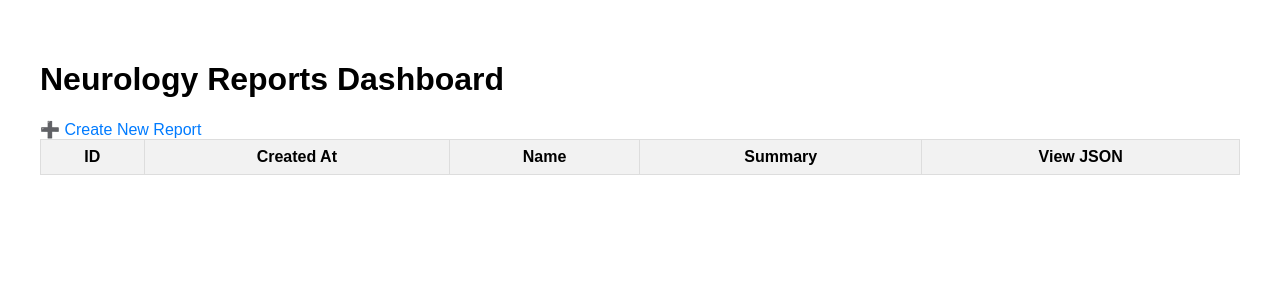
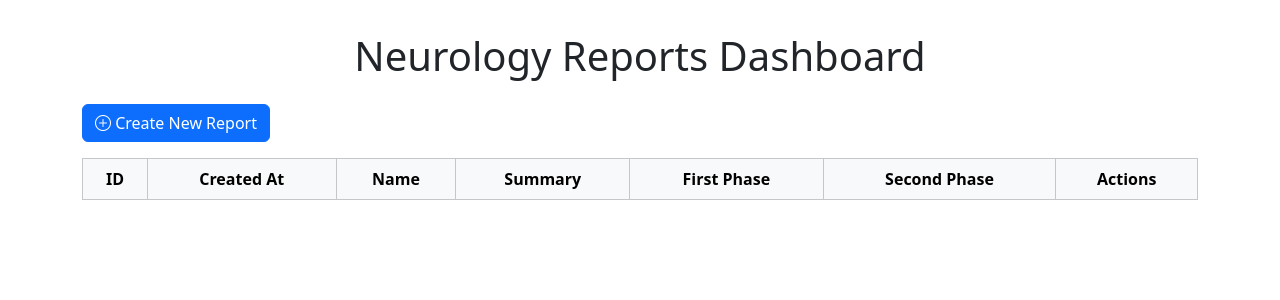
Before and after one commit to ChatMED/llm-neurochestration, a FastAPI app: page / in a window 1280 px wide. Shown: the top 300 px of the page. Run offline with FastAPI, Linux system fonts and the light colour scheme; lists and menus that the app fills with data are empty.

Commit message:
Added phase 2

```diff
--- a/domain_models/neurology_models.py
+++ b/domain_models/neurology_models.py
@@ -14,7 +14,7 @@
     created_at = Column(DateTime, default=datetime.utcnow)
     summary = Column(Text, nullable=False)
     full_report = Column(JSONB, nullable=False)
-    phase = Column(String, nullable=False)
+    physical_examination_report = Column(JSONB, nullable=False)
     real_report_id = Column(Integer, ForeignKey("neurology_reports.id"), nullable=True)
     real_report = relationship("NeurologyReportRecord", back_populates="generated_reports")
 
@@ -27,6 +27,7 @@
     created_at = Column(DateTime, default=datetime.utcnow)
     summary = Column(Text, nullable=False)
     full_report = Column(JSONB, nullable=False)
+    physical_examination_report = Column(JSONB, nullable=False)
     generated_reports = relationship("PredictedNeurologyReportRecord", back_populates="real_report")
 
 
--- a/templates/dashboard.html
+++ b/templates/dashboard.html
@@ -4,28 +4,30 @@
 <head>
     <meta charset="UTF-8">
     <title>Neurology Reports</title>
+
+    <!-- Bootstrap CSS -->
+    <link href="https://cdn.jsdelivr.net/npm/bootstrap@5.3.3/dist/css/bootstrap.min.css" rel="stylesheet">
+    <link href="https://cdn.jsdelivr.net/npm/bootstrap-icons@1.10.5/font/bootstrap-icons.css" rel="stylesheet">
+
     <style>
         body {
-            font-family: Arial, sans-serif;
             padding: 2rem;
         }
 
-        table {
-            width: 100%;
-            border-collapse: collapse;
+        .table td, .table th {
+            vertical-align: middle;
+            text-align: center;
         }
 
-        th, td {
-            border: 1px solid #ddd;
-            padding: 8px;
+        form {
+            display: inline;
         }
 
-        th {
-            background-color: #f2f2f2;
+        .btn-icon {
+            padding: 0.25rem 0.5rem;
         }
 
         a {
-            color: #007BFF;
             text-decoration: none;
         }
 
@@ -35,16 +37,22 @@
     </style>
 </head>
 <body>
-<h1>Neurology Reports Dashboard</h1>
-<a href="/report/create">➕ Create New Report</a>
-<table>
-    <thead>
+    <div class="container">
+        <h1 class="mb-4 text-center">Neurology Reports Dashboard</h1>
+        <a href="/report/create" class="btn btn-primary mb-3">
+            <i class="bi bi-plus-circle"></i> Create New Report
+        </a>
+        <div class="table-responsive">
+            <table class="table table-bordered table-striped table-hover align-middle text-center">
+                <thead class="table-light">
                     <tr>
                         <th>ID</th>
                         <th>Created At</th>
                         <th>Name</th>
                         <th>Summary</th>
-        <th>View JSON</th>
+                        <th>First Phase</th>
+                        <th>Second Phase</th>
+                        <th>Actions</th>
                     </tr>
                 </thead>
                 <tbody>
@@ -52,24 +60,38 @@
                     <tr>
                         <td>{{ report.id }}</td>
                         <td>{{ report.created_at.strftime('%Y-%m-%d %H:%M') }}</td>
-        <td>{{ report.name}}</td>
+                        <td>{{ report.name }}</td>
                         <td>{{ report.summary[:100] }}...</td>
                         <td>
-            <a href="/report/{{ report.id }}">View</a>
-
-            <form method="post" action="/report/{{ report.id }}/delete" style="display:inline;"
-                  onsubmit="return confirmDelete();">
-                <button type="submit">Delete</button>
+                            <a href="/report/{{ report.id }}" class="btn btn-outline-info btn-lg btn-icon" title="View First Phase">
+                                <i class="bi bi-eye"></i>
+                            </a>
+                        </td>
+                        <td>
+                            <a href="/second_report/{{ report.id }}" class="btn btn-outline-info btn-lg btn-icon" title="View Second Phase">
+                                <i class="bi bi-eye"></i>
+                            </a>
+                        </td>
+                        <td>
+                            <form method="post" action="/report/{{ report.id }}/delete" onsubmit="return confirmDelete();">
+                                <button type="submit" class="btn btn-outline-danger btn-lg btn-icon" title="Delete">
+                                    <i class="bi bi-trash"></i>
+                                </button>
                             </form>
                         </td>
                     </tr>
                     {% endfor %}
                 </tbody>
             </table>
+        </div>
+    </div>
+
     <script>
         function confirmDelete() {
             return confirm("Are you sure you want to permanently delete this report?");
         }
     </script>
+
+    <script src="https://cdn.jsdelivr.net/npm/bootstrap@5.3.3/dist/js/bootstrap.bundle.min.js"></script>
 </body>
 </html>
```
Also changed, not shown: api/routers/neurology.py (+9 -1 lines), services/reports_services.py (+31 -2 lines), templates/second_phase_report_details.html (added, +99 -0 lines). Lines whose indentation alone changed are shown as unchanged.
